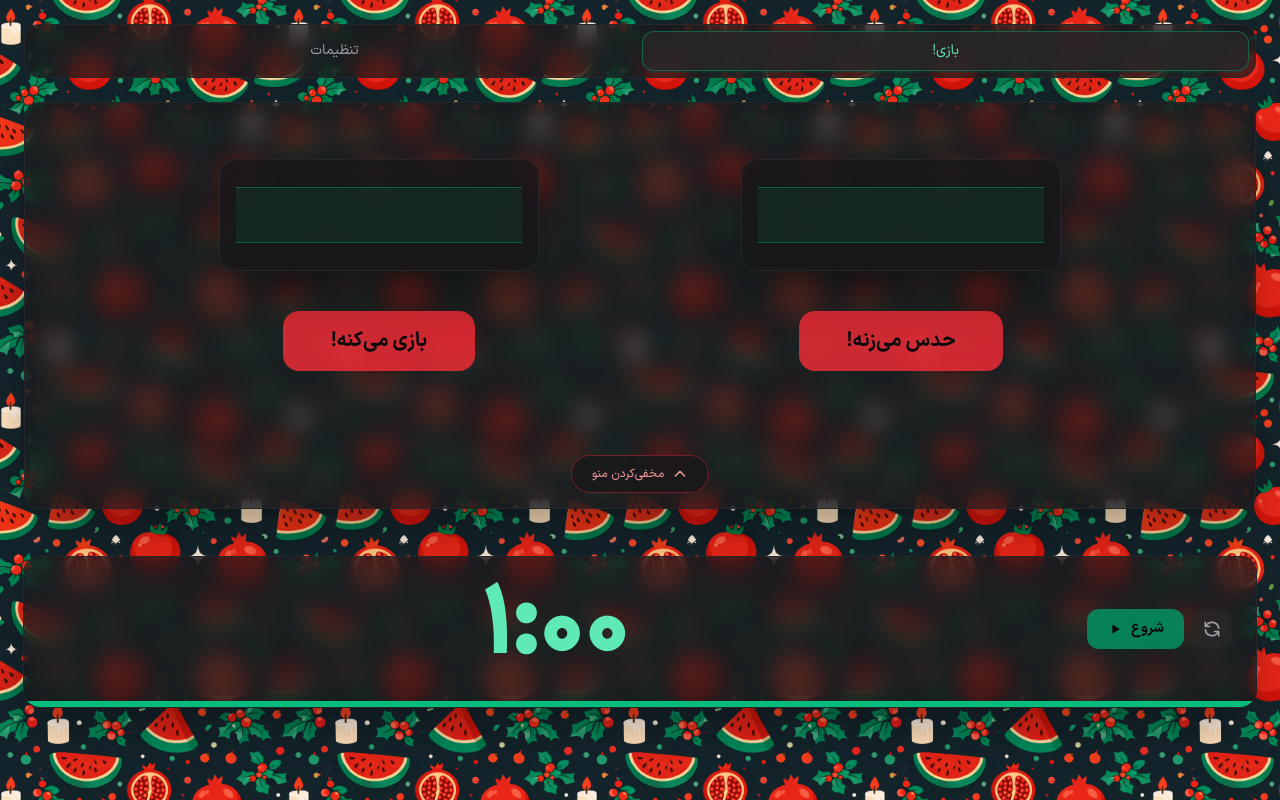
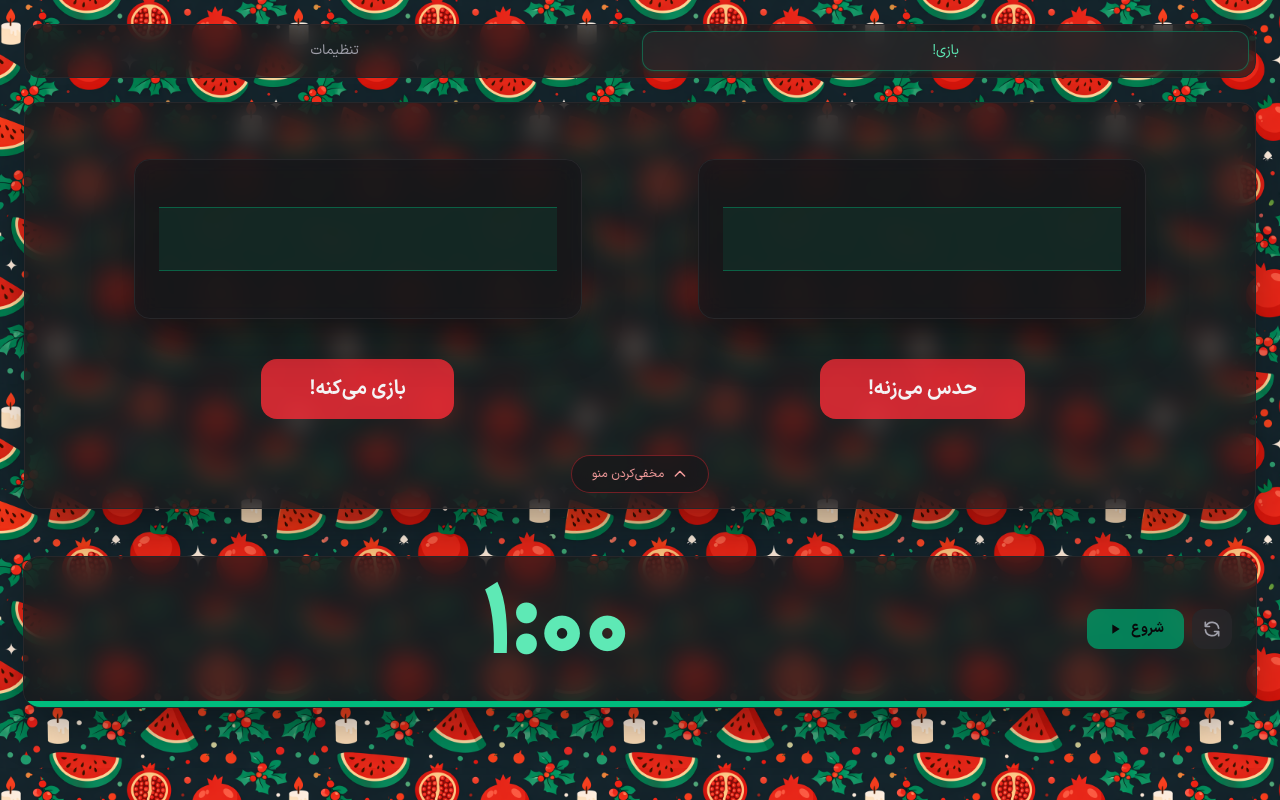
Before and after one commit to maniebra/adabazi, a Next.js app: page / in a window 1280 px wide. Built offline with nearby package versions, Linux system fonts and the light colour scheme.

Commit message:
amplify the wheel in singular/simple mode

```diff
--- a/app/ui/sections/wheel.tsx
+++ b/app/ui/sections/wheel.tsx
@@ -14,17 +14,21 @@ export default function WeightedWheel(props: {
 
     const dispatch = useAppDispatch();
 
-    const participants = useAppSelector(
-        state => state.participants.list
-    );
+    const participants = useAppSelector(state => state.participants.list);
+    const simpleMode = useAppSelector(state => state.gameConfig.simpleMode);
+    const singleGuesser = useAppSelector(state => state.gameConfig.singleGuesser);
 
     const { names, weights } = useMemo(() => ({
         names: participants.map(p => p.name),
         weights: participants.map(p => p.weight),
     }), [participants]);
 
-    const radius = 130;
-    const step = 360 / names.length;
+    const radius =
+        !singleGuesser ? 230 :
+            simpleMode ? 180 :
+                130;
+
+    const step = names.length > 0 ? 360 / names.length : 0;
 
     function spin() {
         if (isSpinning || names.length === 0) return;
@@ -54,15 +58,28 @@ export default function WeightedWheel(props: {
         }, 2500);
     }
 
+    const wheelSize =
+        !singleGuesser
+            ? "h-52 w-[36rem]"
+            : simpleMode
+                ? "h-40 w-[28rem]"
+                : "h-28 w-80";
+
+    const textSize =
+        !singleGuesser
+            ? "text-4xl"
+            : simpleMode
+                ? "text-3xl"
+                : "text-2xl";
+
     return (
-        <div className="flex flex-col items-center gap-10 p-8 0 text-zinc-100" dir="rtl">
-            <div className="group relative">
+        <div className="flex flex-col items-center gap-10 p-8 text-zinc-100" dir="rtl">
+            <div className="relative">
                 <div
-                    className="relative h-28 w-80 overflow-hidden rounded-2xl border border-zinc-800 bg-zinc-900/70 backdrop-blur-md shadow-2xl shadow-black/40"
-                    style={{ perspective: "1200px" }}
+                    className={`relative overflow-hidden rounded-2xl border border-zinc-800 bg-zinc-900/70 backdrop-blur-md shadow-2xl shadow-black/40 ${wheelSize}`}
+                    style={{ perspective: "1400px" }}
                 >
-                    <div className="absolute inset-0 z-20 pointer-events-none" />
-                    <div className="absolute inset-x-4 top-1/2 z-10 h-14 -translate-y-1/2 border-y border-emerald-500/40 bg-emerald-500/10 pointer-events-none" />
+                    <div className="absolute inset-x-6 top-1/2 z-10 h-16 -translate-y-1/2 border-y border-emerald-500/40 bg-emerald-500/10 pointer-events-none" />
 
                     <div
                         className="relative h-full w-full transition-transform duration-[2500ms]"
@@ -80,7 +97,9 @@ export default function WeightedWheel(props: {
                                     backfaceVisibility: "hidden",
                                 }}
                             >
-                                <span className="text-2xl font-black tracking-tight text-zinc-100">
+                                <span
+                                    className={`font-black tracking-tight text-zinc-100 ${textSize}`}
+                                >
                                     {name}
                                 </span>
                             </div>
@@ -95,7 +114,7 @@ export default function WeightedWheel(props: {
                 className={`rounded-2xl px-12 py-4 text-xl font-bold transition-all ${
                     isSpinning
                         ? "cursor-not-allowed bg-zinc-800 text-zinc-500"
-                        : "bg-red-500/80 text-zinc-950 hover:bg-red-500 hover:scale-105 active:scale-95"
+                        : "bg-red-500/80 text-zinc-100 hover:bg-red-500 hover:scale-105 active:scale-95"
                 }`}
             >
                 {isSpinning ? "در حال قرعه‌کشی..." : props.buttonText}
```
